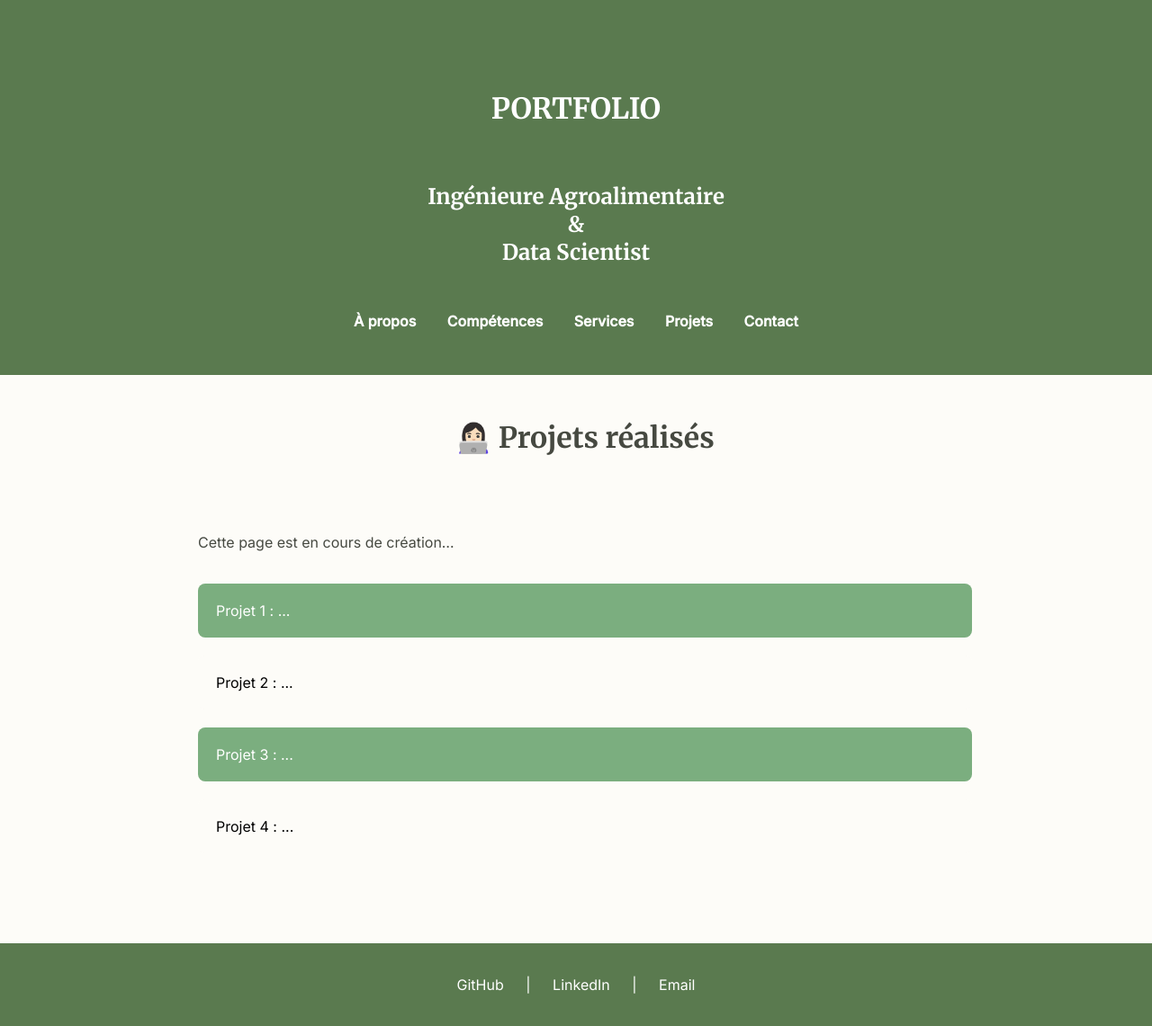
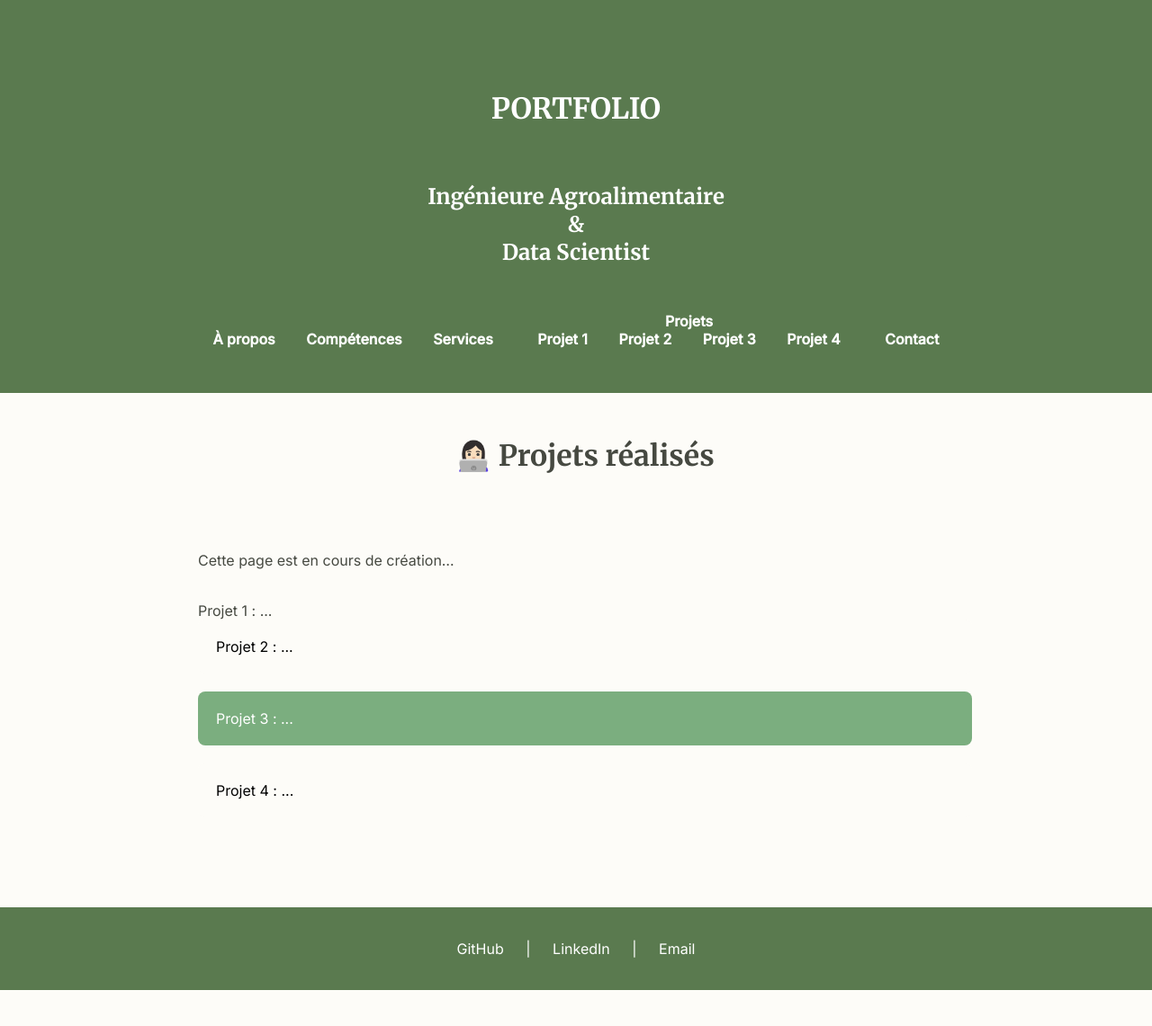
Before and after one commit to emma-dcs/emma-dcs.github.io, a Jekyll site: the page built from projets.md, in a window 1280 px wide. Shown: the whole page at 90% size. Built offline with Jekyll 4.4.1, drawn with Linux system fonts in a browser that asks for light colours; after the commit the page ends 1101 px from its top, so only the background shows below that.

Commit message:
sous projets

```diff
--- a/_includes/header_pages.html
+++ b/_includes/header_pages.html
@@ -11,11 +11,19 @@
   <!-- Menu horizontal -->
   <nav class="topnav">
     <ul>
-      <li><a href="/about">À propos</a></li>
-      <li><a href="/competence">Compétences</a></li>
-      <li><a href="/service">Services</a></li>
-      <li><a href="/projets">Projets</a></li>
-      <li><a href="/contact">Contact</a></li>
+      <li><a href="/about.html">À propos</a></li>
+      <li><a href="/competence.html">Compétences</a></li>
+      <li><a href="/service.html">Services</a></li>
+      <li>
+        <a href="/projets.html">Projets</a>
+        <ul class="dropdown">
+          <li><a href="/projet1.html">Projet 1</a></li>
+          <li><a href="/projet2.html">Projet 2</a></li>
+          <li><a href="/projet3.html">Projet 3</a></li>
+          <li><a href="/projet4.html">Projet 4</a></li>
+        </ul>
+      </li>
+      <li><a href="/contact.html">Contact</a></li>
     </ul>
   </nav>
 </div>
--- a/assets/css/style.scss
+++ b/assets/css/style.scss
@@ -142,11 +142,15 @@
 }
 
 .projets-container .projet {
+  display: block;
   padding: 20px;
-  margin-bottom: 20px; /* espace entre les projets */
+  margin-bottom: 20px;
   border-radius: 8px;
+  text-decoration: none; /* supprime le soulignement */
+  color: inherit;        /* conserve la couleur du texte selon le fond */
 }
 
+/* Alternance de couleurs */
 .projets-container .projet:nth-child(odd) {
   background-color: #7BAE7F;
   color: white;
@@ -156,20 +160,3 @@
   background-color: #FDFCF8;
   color: black;
 }
-
-#scrollToTop {
-  position: fixed;       /* toujours visible à l'écran */
-  bottom: 20px;
-  right: 20px;
-  background-color: #2ecc71;
-  color: white;
-  padding: 10px 15px;
-  border-radius: 50%;
-  text-align: center;
-  text-decoration: none;
-  font-size: 20px;
-  display: none;         /* invisible par défaut */
-  z-index: 1000;
-  cursor: pointer;
-  box-shadow: 0 2px 5px rgba(0,0,0,0.3);
-}
--- a/projets.md
+++ b/projets.md
@@ -6,7 +6,7 @@
 Cette page est en cours de création... <br><br>
 
 <div class="projets-container">
-  <div class="projet">Projet 1 : ...</div>
+  <div class="/projet1.html">Projet 1 : ...</div>
   <div class="projet">Projet 2 : ...</div>
   <div class="projet">Projet 3 : ...</div>
   <div class="projet">Projet 4 : ...</div>
```
Also changed, not shown: competence.md (+0 -21 lines), projet1.md (added, +8 -0 lines).
